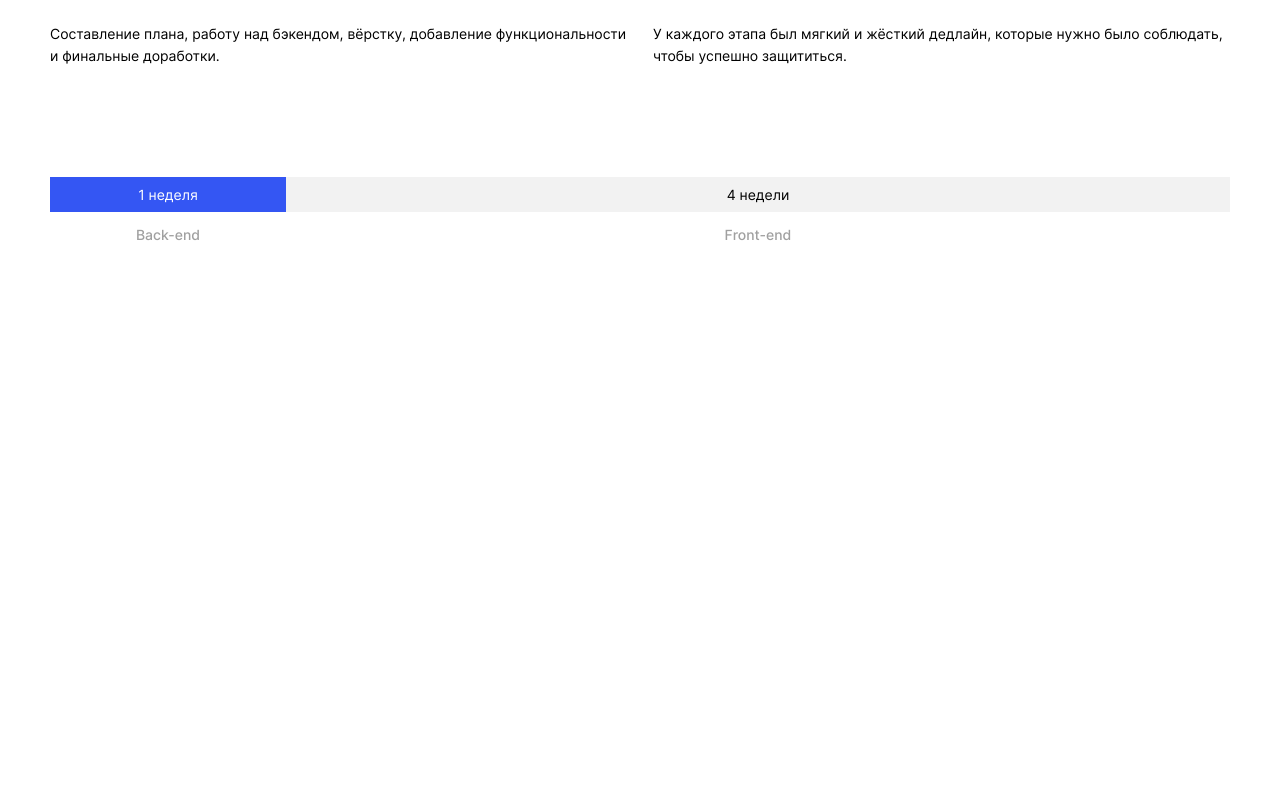
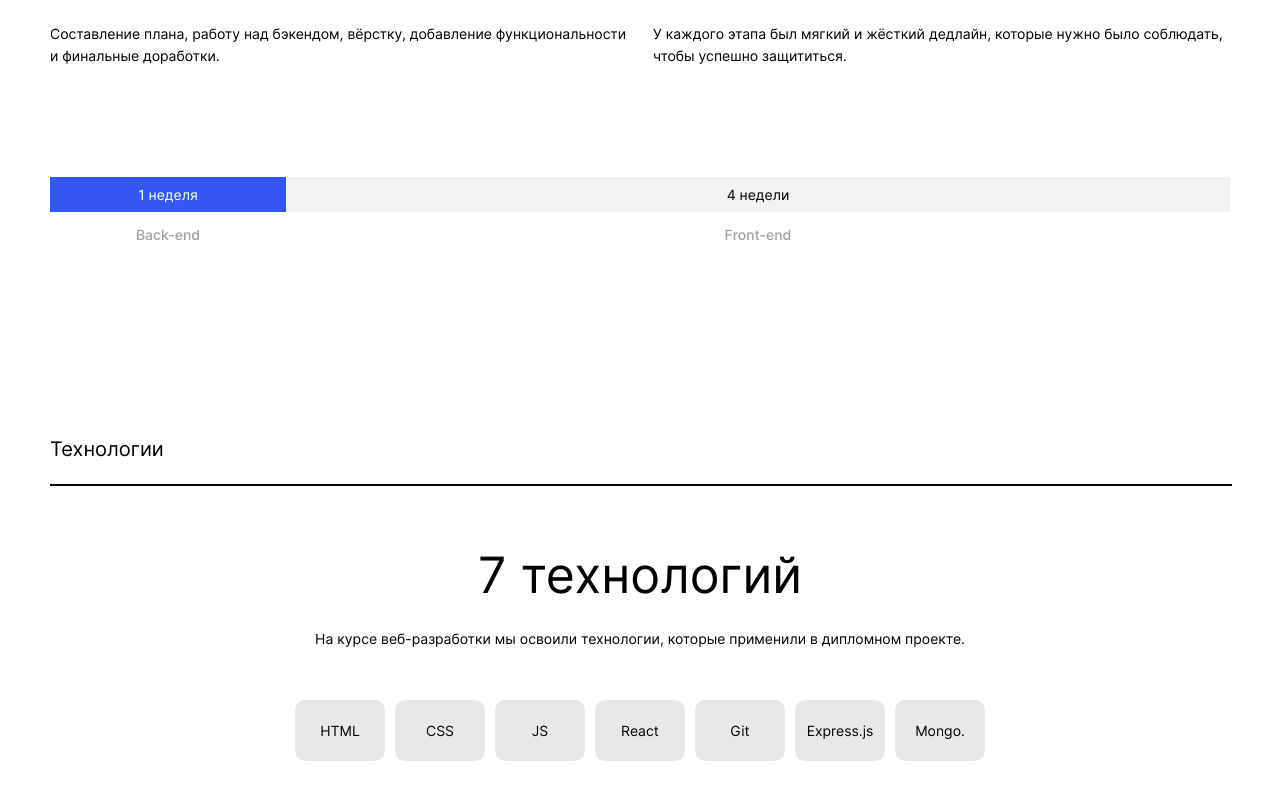
Before and after one commit to valeriiBorisenko/movies-explorer-frontend, a React (Create React App) app: page / in a window 1280 px wide. Shown: the part 898-1698 px from the top of the page. Before the commit the page ends 1245 px from the top, so only its background shows below. Built offline with nearby package versions, Linux system fonts and the light colour scheme.

Commit message:
feat: подготовить сектор Techs

```diff
--- a/src/components/Pages/MainPage/AboutProject/AboutProject.css
+++ b/src/components/Pages/MainPage/AboutProject/AboutProject.css
@@ -1,16 +1,14 @@
-.about-project__container {
+.about-project {
+  width: 100%;
+}
+
+.about-project__conteiner {
   display: grid;
   grid-template-columns: 1fr;
   grid-gap: 56px;
   margin-top: 60px;
   margin-bottom: 60px;
   transition: .4s ease;
-}
-
-.border {
-  margin-top: 23px;
-  border: 1px solid #000000;
-  width: 100%;
 }
 
 .about-project__timeline {
@@ -20,7 +18,7 @@
 }
 
 @media screen and (min-width: 768px) {
-  .about-project__container {
+  .about-project__conteiner {
     grid-template-columns: 1fr 1fr;
     grid-gap: 30px;
     margin-top: 70px;
@@ -33,7 +31,7 @@
 }
 
 @media screen and (min-width: 1024px) {
-  .about-project__container {
+  .about-project__conteiner {
     grid-gap: 26px;
     margin-bottom: 110px;
   }
--- a/src/components/Pages/MainPage/AboutProject/AboutProject.js
+++ b/src/components/Pages/MainPage/AboutProject/AboutProject.js
@@ -4,13 +4,14 @@ import Timeline from '../../../ui/TimeLine/TimeLine'
 
 function AboutProject() {
   return (
-    <section className="main-page__container">
+    <section className="about-project">
+      <div className="main-page__container">
         <TitleH3
           title="О проекте"
           sectionClass="text-skin"
         />
         <div className="border" />
-      <div className="about-project__container">
+        <div className="about-project__conteiner">
           <ProjectTasks
             title="Дипломный проект включал 5 этапов"
             text="Составление плана, работу над бэкендом, вёрстку, добавление функциональности и финальные доработки."
@@ -32,6 +33,7 @@ function AboutProject() {
             color="grey"
           />
         </div>
+      </div>
     </section >
   )
 }
--- a/src/components/Pages/MainPage/MainPage.css
+++ b/src/components/Pages/MainPage/MainPage.css
@@ -6,7 +6,14 @@
 .main-page__container {
   display: flex;
   flex-direction: column;
+  align-content: flex-start;
   padding: 70px 18px;
+}
+
+.border {
+  margin-top: 23px;
+  border: 1px solid #000000;
+  width: 100%;
 }
 
 @media screen and (min-width: 768px) {
--- a/src/components/Pages/MainPage/MainPage.js
+++ b/src/components/Pages/MainPage/MainPage.js
@@ -2,6 +2,7 @@ import Header from '../../Header/Header';
 import MainHeader from '../../ui/MainHeader/MainHeader';
 import Promo from './Promo/Promo';
 import AboutProject from './AboutProject/AboutProject';
+import Techs from './Techs/Techs';
 
 function MainPage() {
   return (
@@ -13,6 +14,7 @@ function MainPage() {
       <main className="main">
         <Promo />
         <AboutProject />
+        <Techs />
       </main>
 
     </section>
--- a/src/components/Pages/MainPage/Techs/Techs.css
+++ b/src/components/Pages/MainPage/Techs/Techs.css
@@ -0,0 +1,36 @@
+.techs {
+  width: 100%;
+}
+
+.techs__conteiner {
+  margin-top: 60px;
+  margin-bottom: 60px;
+  display: flex;
+  flex-direction: column;
+  align-items: center;
+}
+
+.techs__title {
+  margin: 0;
+  margin-bottom: 24px;
+}
+
+.techs__text {
+  text-align: center;
+  margin: 0;
+  margin-bottom: 50px;
+}
+
+.techs__items {
+  display: flex;
+  flex-wrap: wrap;
+  padding: 0px 53px;
+  gap: 10px;
+  transition: .4s ease;
+}
+
+@media screen and (min-width: 768px) {
+  .techs__items {
+    padding: 0;
+  }
+}
--- a/src/components/Pages/MainPage/Techs/Techs.js
+++ b/src/components/Pages/MainPage/Techs/Techs.js
@@ -0,0 +1,53 @@
+import TitleH3 from '../../../ui/TitleH3/TitleH3';
+import TitleH2 from '../../../ui/TitleH2/TitleH2';
+import ParagraphMainPage from '../../../ui/ParagraphMainPage/ParagraphMainPage'
+import TechItem from '../../../ui/TechItem/TechItem';
+
+function Techs() {
+  return(
+    <section className="techs">
+      <div className="main-page__container">
+        <TitleH3
+          title="Технологии"
+          sectionClass="text-skin"
+        />
+        <div className="border" />
+        <div className="techs__conteiner">
+          <TitleH2
+            title="7 технологий"
+            sectionClass="techs__title"
+          />
+          <ParagraphMainPage
+            title="На курсе веб-разработки мы освоили технологии, которые применили в дипломном проекте."
+            sectionClass="techs__text"
+          />
+          <div className="techs__items">
+            <TechItem
+              title="HTML"
+            />
+            <TechItem
+              title="CSS"
+            />
+            <TechItem
+              title="JS"
+            />
+            <TechItem
+              title="React"
+            />
+            <TechItem
+              title="Git"
+            />
+            <TechItem
+              title="Express.js"
+            />
+            <TechItem
+              title="Mongo."
+            />
+          </div>
+        </div>
+      </div>
+    </section>
+  )
+}
+
+export default Techs;
--- a/src/components/ui/ParagraphMainPage/ParagraphMainPage.css
+++ b/src/components/ui/ParagraphMainPage/ParagraphMainPage.css
@@ -1,6 +1,6 @@
 .paragraph-main-page {
   font-weight: 400;
-  font-size: 13px;
+  font-size: 11px;
   line-height: 16px;
 }
 
--- /dev/null
+++ b/src/components/ui/TechItem/TechItem.css
@@ -0,0 +1,19 @@
+.tech-item {
+  text-align: center;
+  font-weight: 400;
+  font-size: 12px;
+  line-height: 15px;
+  padding: 22px 0;
+  width: 84px;
+  background-color: #E8E8E8;
+  border-radius: 10px;
+  margin: 0;
+}
+
+@media screen and (min-width: 1024px) {
+  .tech-item {
+    font-size: 14px;
+    line-height: 17px;
+    width: 90px;
+  }
+}
--- /dev/null
+++ b/src/components/ui/TechItem/TechItem.js
@@ -0,0 +1,7 @@
+function TechItem({ title }) {
+  return(
+    <div className="tech-item">{title}</div>
+  )
+}
+
+export default TechItem;
--- a/src/components/ui/TimeLine/TimeLine.css
+++ b/src/components/ui/TimeLine/TimeLine.css
@@ -11,7 +11,6 @@
   font-size: 11px;
   line-height: 13px;
   margin: 0;
-  padding: 0;
   padding: 11px;
   width: auto;
 }
--- a/src/components/ui/TitleH2/TitleH2.css
+++ b/src/components/ui/TitleH2/TitleH2.css
@@ -2,7 +2,7 @@
   font-weight: 400;
   font-size: 30px;
   line-height: 36px;
-  margin: 0%;
+
 }
 
 @media screen and (min-width: 768px) {
--- a/src/index.css
+++ b/src/index.css
@@ -18,6 +18,7 @@
 
 @import url(./components/Pages/MainPage/Promo/Promo.css);
 @import url(./components/Pages/MainPage/AboutProject/AboutProject.css);
+@import url(./components/Pages/MainPage/Techs/Techs.css);
 
 @import url(./components/ui/Button/Button.css);
 @import url(./components/ui/MainHeader/MainHeader.css);
@@ -29,3 +30,4 @@
 @import url(./components/ui/ParagraphMainPage/ParagraphMainPage.css);
 @import url(./components/ui/TimeLine/TimeLine.css);
 @import url(./components/ui/ProjectTasks/ProjectTasks.css);
+@import url(./components/ui/TechItem/TechItem.css);
```
Lines whose indentation alone changed are shown as unchanged.
